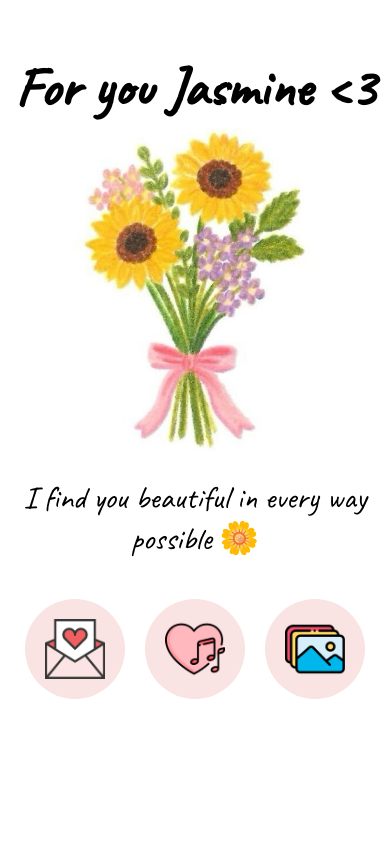
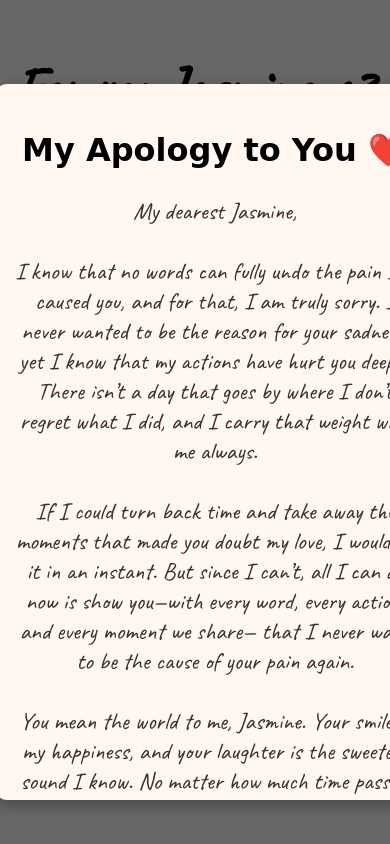
Before and after one commit to zuftt/forJasmine, a plain HTML site: page home.html in a window 390 px wide. Drawn offline with Linux system fonts and the light colour scheme.

Commit message:
Update home.css

```diff
--- a/home.css
+++ b/home.css
@@ -89,6 +89,7 @@ body, html {
 }
 
 /* Romantic Letter Modal */
+/* Modal - Full Screen Centered */
 .modal {
     display: none;
     position: fixed;
@@ -98,20 +99,26 @@ body, html {
     width: 100%;
     height: 100%;
     background-color: rgba(0, 0, 0, 0.6);
+    display: flex;
     justify-content: center;
     align-items: center;
+    padding: 20px; /* Adds space around the modal */
 }
 
 /* Modal Content */
 .modal-content {
     background-color: #fff7f0;
-    padding: 30px;
+    padding: 40px;
     border-radius: 12px;
     text-align: center;
-    max-width: 450px;
+    width: 40vw; /* Adjusts width based on screen size */
+    max-width: 650px; /* Prevents it from being too small */
+    min-width: 400px; /* Ensures it doesn't shrink too much */
     box-shadow: 0px 5px 15px rgba(0, 0, 0, 0.3);
     animation: fadeIn 0.3s ease-in-out;
     position: relative;
+    max-height: 80vh; /* Ensures modal doesn't overflow screen */
+    overflow-y: auto; /* Enables scrolling inside modal if content is too long */
 }
 
 /* Romantic font */
@@ -149,3 +156,17 @@ body, html {
     from { opacity: 0; transform: scale(0.9); }
     to { opacity: 1; transform: scale(1); }
 }
+
+@media screen and (max-width: 1024px) {
+    .modal-content {
+        width: 60vw;
+        max-width: 550px;
+    }
+}
+@media screen and (max-width: 768px) {
+    .modal-content {
+        width: 80vw;
+        max-width: 90%;
+        padding: 20px;
+    }
+}
```
